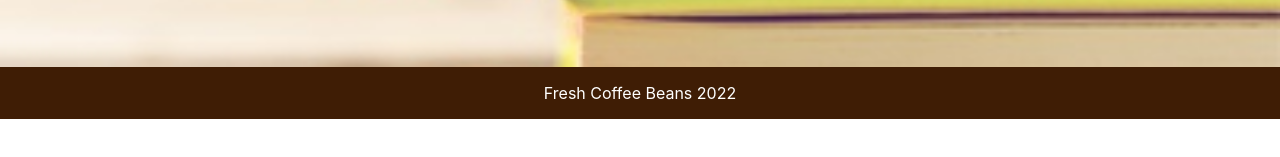
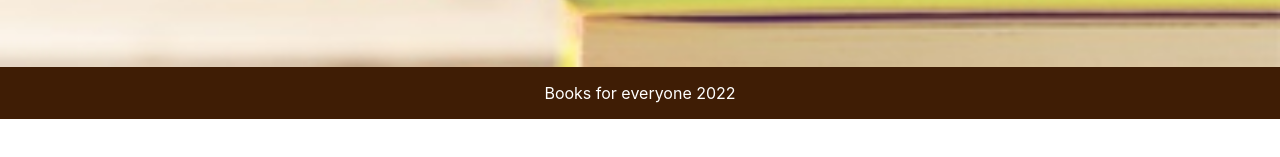
Before and after one commit to DumukenovaAitunuk/diploma2, a React (Create React App) app: page / in a window 1280 px wide. Shown: the part 419-576 px from the top of the page. Built offline with nearby package versions, Linux system fonts and the light colour scheme.

Commit message:
change element

```diff
--- a/src/Components/Footer/Footer.js
+++ b/src/Components/Footer/Footer.js
@@ -3,7 +3,7 @@ import "./Footer.css";
 function Footer() {
   return (
     <footer className="Footer">
-      Fresh Coffee Beans 2022
+     Books for everyone 2022
     </footer>
   );
 }
```
